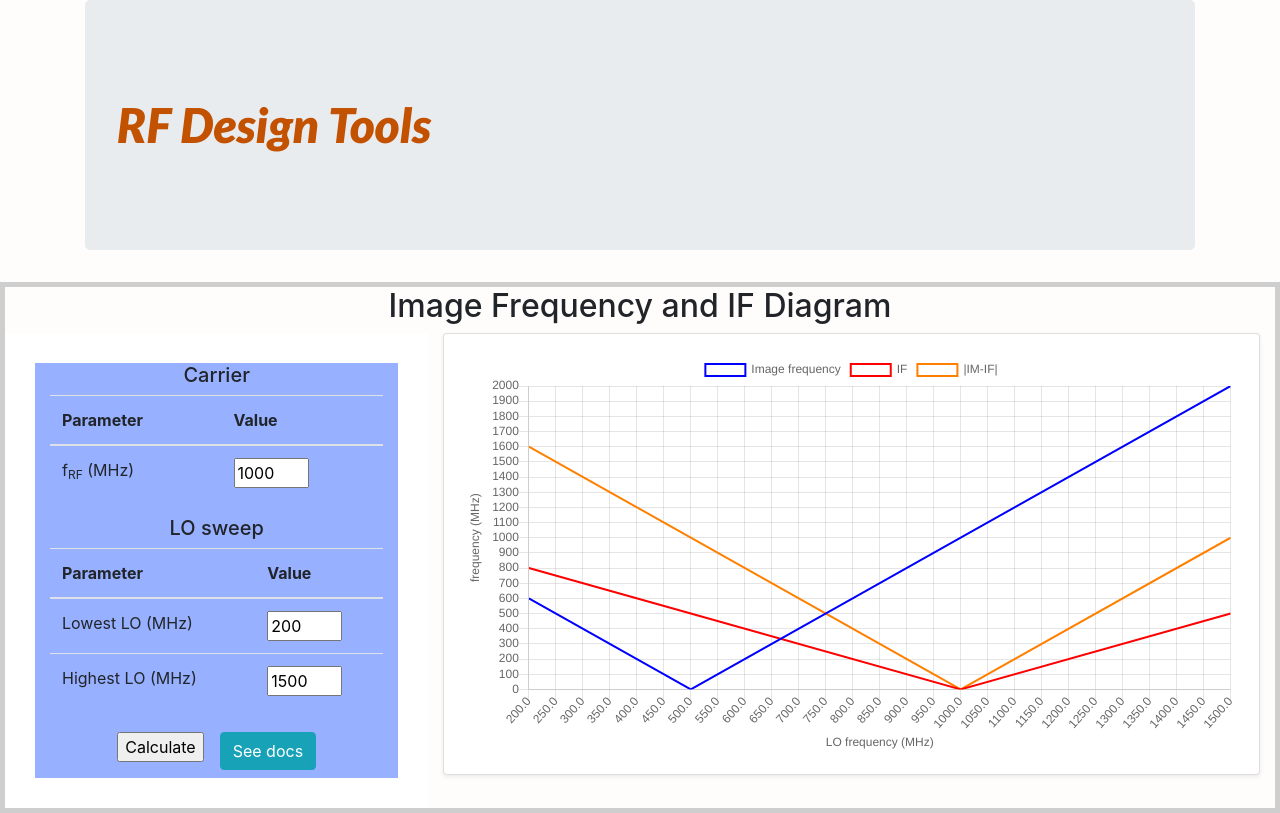
After one commit to andresmmera/rf-design-tools, a Django app: page /tool/image_frequency/image_planning in a window 1280 px wide. The commit adds this page. Run offline with Django 3.2, Linux system fonts and the light colour scheme.

Commit message:
Add Image Frequency Planning Tool

```diff
--- a/rf_design_tools/catalog/forms.py
+++ b/rf_design_tools/catalog/forms.py
@@ -188,3 +188,27 @@ class IPn_NF_diagramForm(forms.Form):
         self.fields['NF'].widget.attrs['min'] = 0.1
         self.fields['BW'].widget.attrs['min'] = 0.1 # 100 kHz
         self.fields['T'].widget.attrs['min'] = 0.1
+
+
+# FORM - Image Frequency Planning
+
+class ImageFrequency_diagramForm(forms.Form):
+    # Carrier frequency
+    f_RF = forms.FloatField(initial=1000,  label='F_RF')
+
+    # LO sweep
+    f_LO1 = forms.FloatField(initial=200,  label='F_LO1')
+    f_LO2 = forms.FloatField(initial=1500,  label='F_LO2')
+
+    def __init__(self, *args, **kwargs):
+        super(ImageFrequency_diagramForm, self).__init__(*args, **kwargs)
+        # Set the width of the boxes
+        box_width = 5
+        self.fields['f_RF'].widget.attrs['style'] = "width:75px"
+        self.fields['f_LO1'].widget.attrs['style'] = "width:75px"
+        self.fields['f_LO2'].widget.attrs['style'] = "width:75px"
+
+        # Set the minimum values
+        self.fields['f_RF'].widget.attrs['min'] = 1
+        self.fields['f_LO1'].widget.attrs['min'] = 1
+        self.fields['f_LO2'].widget.attrs['min'] = 1
--- /dev/null
+++ b/rf_design_tools/catalog/static/js/IM_IF_Diagram.js
@@ -0,0 +1,147 @@
+function StringToArray(str) {
+  var arr = str.split(';');
+  return arr;
+}
+
+// LO frequency
+var f_LO = StringToArray(document.getElementById("IM_IF_Diagram").getAttribute("data-f_LO"));
+
+// Image frequency data vs LO frequency
+var f_IM = StringToArray(document.getElementById("IM_IF_Diagram").getAttribute("data-f_IM"));
+
+// IF data vs LO frequency
+var f_IF = StringToArray(document.getElementById("IM_IF_Diagram").getAttribute("data-f_IF"));
+
+// Difference between the IF and the image frequency vs LO frequency
+var delta_IM_IF = StringToArray(document.getElementById("IM_IF_Diagram").getAttribute("data-delta_IM_IF"));
+
+// RF frequency - It's needed to the position of the low-side/high.side injection text
+var f_RF = document.getElementById("IM_IF_Diagram").getAttribute("data-f_RF");
+
+// Chart limits
+var xmin = f_LO[0]
+var xmax = f_LO[f_LO.length - 1]
+var ymin = 0
+var ymax = Math.round(f_IM[f_IM.length - 1])
+
+
+// Put data in pairs (f_LO, fx) for the chart representation
+f_IM_data = []; // IM frequency
+f_IF_data = []; // IF frequency
+delta_IM_IF_data = []; // Difference |f_IF - f_IM|
+
+
+for (var t = 0; t < f_LO.length; t++) {
+  f_IM_data.push({
+      x: f_LO[t],
+      y: f_IM[t]
+    })
+
+  f_IF_data.push({
+      x: f_LO[t],
+      y: f_IF[t]
+    })
+
+    delta_IM_IF_data.push({
+      x: f_LO[t],
+      y: delta_IM_IF[t]
+    })
+  }
+
+
+  /* SEE https://www.chartjs.org/docs/latest/charts/line.html */
+var chLine = document.getElementById("chLine");
+var chartData = {
+  labels: f_LO,
+  datasets: [
+              // Image frequency
+              {
+              label: "Image frequency",
+              data: f_IM_data,
+              backgroundColor: 'transparent',
+              borderColor: '#0000FF',
+              borderWidth: 2,
+              pointBackgroundColor: '#0000FF',
+              lineTension: 0
+              },
+
+              // IF frequency
+               {
+                label: "IF",
+                data: f_IF_data,
+                backgroundColor: 'transparent',
+                borderColor: '#FF0000', // Red
+                borderWidth: 2,
+                pointBackgroundColor: '#FF0000',
+                lineTension: 0
+               },
+
+              // Delta IM-IF
+               {
+                label: "|IM-IF|",
+                data: delta_IM_IF_data,
+                backgroundColor: 'transparent',
+                borderColor: '#FF8000', // Orange
+                borderWidth: 2,
+                pointBackgroundColor: '#FF8000',
+                lineTension: 0
+               },
+]
+};
+
+
+if (chLine) {
+  options =
+  {
+    type: 'line',
+    data: chartData,
+    options: {responsive: true,
+      maintainAspectRatio:false,
+                elements: {
+                          point:{
+                                  radius: 0
+                                }
+                          },
+                scales: {
+                          xAxes:  [{
+                                  type: "linear",
+                                  ticks:{
+                                          min : xmin,
+                                          max : xmax,
+                                          stepSize : 50,
+                                          callback: function(value, index, values) {
+                                            return parseFloat(value).toFixed(1);
+                                          },
+                                        },
+                                  scaleLabel: {
+                                          display: true,
+                                          labelString: 'LO frequency (MHz)'
+                                        }
+                                  }],
+
+                          yAxes:  [{
+                                  ticks:{
+                                          min : ymin,
+                                          max : ymax,
+                                          stepSize : 50,
+                                        },
+                                        scaleLabel: {
+                                          display: true,
+                                          labelString: 'frequency (MHz)'
+                                        }
+                                  }]
+                        },
+                  legend: {
+                            display: true,
+                            labels: {
+                              filter: function(item, chart)
+                              {
+                                  // Logic to remove a particular legend item goes here
+                                  return !item.text.includes('IIPn') & !item.text.includes('CPo');
+                              }
+                            }
+                          }
+              }
+    }
+  new Chart(chLine, options);
+}
--- /dev/null
+++ b/rf_design_tools/catalog/templates/ImageFrequency/tool/ImageFrequencyPlanning.html
@@ -0,0 +1,201 @@
+{% extends "base_generic.html" %}
+{% load static %}
+
+{% block content %}
+
+<style>
+  /* Popup container - can be anything you want */
+  .popup {
+    position: relative;
+    display: inline-block;
+    cursor: pointer;
+    -webkit-user-select: none;
+    -moz-user-select: none;
+    -ms-user-select: none;
+    user-select: none;
+  }
+
+  /* The actual popup */
+  .popup .popuptext {
+    visibility: hidden;
+    width: 160px;
+    background-color: #555;
+    color: #fff;
+    text-align: center;
+    border-radius: 6px;
+    padding: 8px 0;
+    position: absolute;
+    z-index: 1;
+    bottom: 125%;
+    left: 50%;
+    margin-left: -80px;
+  }
+
+  /* Popup arrow */
+  .popup .popuptext::after {
+    content: "";
+    position: absolute;
+    top: 100%;
+    left: 50%;
+    margin-left: -5px;
+    border-width: 5px;
+    border-style: solid;
+    border-color: #555 transparent transparent transparent;
+  }
+
+  /* Toggle this class - hide and show the popup */
+  .popup .show {
+    visibility: visible;
+    -webkit-animation: fadeIn 1s;
+    animation: fadeIn 1s;
+  }
+
+  /* Add animation (fade in the popup) */
+  @-webkit-keyframes fadeIn {
+    from {opacity: 0;}
+    to {opacity: 1;}
+  }
+
+  @keyframes fadeIn {
+    from {opacity: 0;}
+    to {opacity:1 ;}
+  }
+  </style>
+
+
+
+  <!-- ADD CHARTJS -->
+  <script src="https://cdn.jsdelivr.net/npm/chart.js@2.9.3/dist/Chart.min.js"></script>
+
+  <div class="container-fluid" style="border:5px solid #cecece;">
+    <div class="row">
+        <div class="mx-auto">
+          <h2 class="tool-name">Image Frequency and IF Diagram</h2>
+        </div>
+    </div>
+    <div class="row">
+      <div class="col-xs-9 col-md-4" style="background-color:rgb(151, 176, 255); border: 30px solid white">
+        <!-- Instantiate the form -->
+        <form method="POST">
+          {% csrf_token %}
+          <table class="table table-hover">
+            <h5 align="center"> Carrier</h5>
+            <thead>
+              <tr>
+                <th>Parameter</th>
+                <th>Value</th>
+              </tr>
+            </thead>
+            <tbody>
+              <tr> <!-- RF frequency -->
+                <td>
+                  <div class="popup" onclick="help_gain()">
+                    f<sub>RF</sub> (MHz)
+                    <span class="popuptext" id="Pop-up-Carrier">Carrier frequency</span>
+                  </div>
+                </td>
+                <td>{{form_im.f_RF}}</td>
+
+              </tr>
+            </tbody>
+          </table>
+
+          <table class="table table-hover">
+            <h5 align="center"> LO sweep</h5>
+            <thead>
+              <tr>
+                <th>Parameter</th>
+                <th>Value</th>
+              </tr>
+            </thead>
+            <tbody>
+              <tr> <!-- Lowest LO -->
+                <td>
+                  <div class="popup" onclick="help_Pout()">
+                    Lowest LO (MHz)
+                    <span class="popuptext" id="Pop-up-LO1">Lowest LO possible</span>
+                  </div>
+                </td>
+                <td>{{form_im.f_LO1}}</td>
+              </tr>
+              <tr> <!-- Highest LO -->
+                <td>
+                  <div class="popup" onclick="help_delta()">
+                    Highest LO (MHz)
+                    <span class="popuptext" id="Pop-up-LO2">Highest LO possible</span>
+                  </div>
+                </td>
+                <td>{{form_im.f_LO2}}</td>
+              </tr>
+            </tbody>
+          </table>
+
+          <!-- BUTTONS -->
+          <div class="d-flex flex-row justify-content-center">
+            <div class="p-2">
+              <input type = "submit" value = "Calculate">
+            </div>
+
+            <div class="p-2">
+              <a href="{% url 'ipn_nf_docs' %}" class="btn btn-info" role="button">See docs</a>
+            </div>
+          </div>
+        </form>
+
+      </div>
+
+      <div class="col-xs-12 col-md-8" style="border: 10px">
+          <div class="row">
+              <div class="col-xs-12 col-md-12" >
+                  <div class="card shadow-sm">
+                      <div class="card-body" >
+                          <canvas id="chLine" width="300" height="400" >
+                            <script type="text/javascript"
+                                    id="IM_IF_Diagram"
+                                    // LO FREQUENCY
+                                    data-f_LO = {{f_LO|default:-23}}
+
+                                    // IMAGE FREQUENCY
+                                    data-f_IM = {{f_IM|default:34}}
+
+                                    // IF FREQUENCY
+                                    data-f_IF = {{f_IF|default:34}}
+
+                                    // RF FREQUENCY
+                                    data-f_RF = {{f_RF|default:34}}
+
+                                    // DELTA IM-IF
+                                    data-delta_IM_IF = {{delta_IM_IF|default:34}}
+
+                                    src="{% static 'js/IM_IF_Diagram.js' %}">
+                            </script>
+                          </canvas>
+                      </div>
+                  </div>
+              </div>
+          </div>
+    </div>
+  </div>
+
+
+<script>
+  // Pop-up helpers
+  function help_gain() {
+    // Carrier
+    var popup = document.getElementById("Pop-up-Carrier");
+    popup.classList.toggle("show");
+  }
+
+  function help_Pout(){
+    // Lowest LO
+    var popup = document.getElementById("Pop-up-LO1");
+    popup.classList.toggle("show");
+  }
+
+  function help_delta(){
+    // Highest LO
+    var popup = document.getElementById("Pop-up-LO2");
+    popup.classList.toggle("show");
+  }
+  </script>
+{% endblock %}
--- a/rf_design_tools/catalog/urls.py
+++ b/rf_design_tools/catalog/urls.py
@@ -21,6 +21,9 @@ from catalog.views import BWOctavesDocs
 
 from catalog.views import IPn_DiagramView
 from catalog.views import IPn_DiagramDocs
+
+from catalog.views import ImageFrequencyCatalogView
+from catalog.views import ImageFrequencyView
 
 urlpatterns = [
     path('', tools_catalog, name='tools-catalog'),
@@ -51,4 +54,8 @@ urlpatterns = [
     # SERIES CAPACITOR EQUIVALENT
     path('tool/series_capacitor', CseriesView, name='cseries_tool'),
     path('tool/series_capacitor/docs', CseriesDocs, name='cseries_docs'),
+
+    # IMAGE FREQUENCY TOOLS
+    path('tool/image_frequency', ImageFrequencyCatalogView, name='image_frequency_catalog'),
+    path('tool/image_frequency/image_planning', ImageFrequencyView, name='image_frequency_planning'),
 ]
--- a/rf_design_tools/catalog/views/__init__.py
+++ b/rf_design_tools/catalog/views/__init__.py
@@ -5,3 +5,4 @@ from .viewParallelResistor import *
 from .viewSeriesCapacitor import *
 from .viewBandwidthOctaves import *
 from .viewIPn_diagram import *
+from .viewImageFrequency import *
--- /dev/null
+++ b/rf_design_tools/catalog/views/utilities.py
@@ -0,0 +1,5 @@
+def ArrayToString(arr):
+    string=''
+    for x in arr:
+        string += str(x) + ";"
+    return string[:-1]
--- a/rf_design_tools/catalog/views/viewIPn_diagram.py
+++ b/rf_design_tools/catalog/views/viewIPn_diagram.py
@@ -10,9 +10,6 @@ import numpy as np
 import json as simplejson
 
 def IPn_DiagramDocs(request):
-    """View function for home page of site."""
-
-    # Render the HTML template index.html with the data in the context variable
     return render(request, 'InterceptPoints/docs/InterceptPoints_doc.html')
 
 
@@ -100,7 +97,7 @@ def IPn_DiagramView(request):
 
             # Define x-axis (Input Power)
             Pin = np.linspace(xmin, xmax, num=20, retstep=True)
-            Pin = np.round(Pin[0]) # Round to 1 decimal
+            Pin = np.round(Pin[0]) # Round to integer
 
             # Fundamental
             Pout = Pin + G*np.ones(len(Pin))
--- /dev/null
+++ b/rf_design_tools/catalog/views/viewImageFrequency.py
@@ -0,0 +1,78 @@
+from django.http import HttpResponseRedirect
+from django.shortcuts import render
+from django.http import HttpResponse
+from django.template import loader
+
+from catalog.models import Tool
+from catalog.forms import ImageFrequency_diagramForm
+import math
+import numpy as np
+import json as simplejson
+from .utilities import ArrayToString
+
+def ImageFrequencyDocs(request):
+    return render(request, 'BandwidthOctaves/docs/BandwidthOctaves_doc.html')
+
+def ImageFrequencyCatalogView(request):
+    return render(request, 'ImageFrequency/tool/ImageFrequency_catalog.html')
+
+# ################################################################################################
+# #
+# #      IMAGE FREQUENCY PLANNING
+# #
+# #
+
+def ImageFrequencyView(request):
+    context = {}
+    if request.method == "POST":
+        #Catch the forms
+        form_im = ImageFrequency_diagramForm(request.POST)
+
+        if form_im.is_valid():
+
+            # Get data from the form
+            f_RF = form_im.cleaned_data['f_RF']
+            context['f_RF'] = f_RF
+            f_LO1 = form_im.cleaned_data['f_LO1']
+            f_LO2 = form_im.cleaned_data['f_LO2']
+
+            # Calculations
+
+            # Define x-axis (LO frequency)
+            #f_LO = np.linspace(f_LO1, f_LO2, num=20, retstep=True)
+            f_LO = np.array([f_LO1, round(f_RF/2), f_RF, f_LO2])
+            f_LO = np.round(f_LO) # Round to integer
+            context['f_LO'] = ArrayToString(f_LO)
+
+            # Image frequency
+            f_IM = np.abs(2*f_LO - f_RF*np.ones(len(f_LO)))
+            context['f_IM'] = ArrayToString(f_IM)
+
+            # IF
+            f_IF = np.abs(f_RF*np.ones(len(f_LO))-f_LO)
+            context['f_IF'] = ArrayToString(f_IF)
+
+            # Difference between the IF frequency and the image frequency
+            delta_IM_IF = np.abs(2*f_IF)
+            context['delta_IM_IF'] = ArrayToString(delta_IM_IF)
+
+            context['form_im'] = form_im
+            return render(request, 'ImageFrequency/tool/ImageFrequencyPlanning.html', context)
+    else:
+        # Generate default data
+        f_LO = [200.0, 500.0, 1000.0, 1500.0]
+        f_IM = [600.0, 0.0, 1000.0, 2000.0]
+        f_IF = [800.0, 500.0, 0.0, 500.0]
+        delta_IM_IF = [1600.0, 1000.0, 0.0, 1000.0]
+
+        context['f_LO'] = ArrayToString(f_LO)
+        context['f_IM'] = ArrayToString(f_IM)
+        context['f_IF'] = ArrayToString(f_IF)
+        context['delta_IM_IF'] = ArrayToString(delta_IM_IF)
+
+        form_im = ImageFrequency_diagramForm()
+
+    context['form_im']= form_im
+
+
+    return render(request, 'ImageFrequency/tool/ImageFrequencyPlanning.html', context)
```
Also changed, not shown: rf_design_tools/catalog/templates/ImageFrequency/tool/ImageFrequency_catalog.html (added, +50 -0 lines), rf_design_tools/catalog/templates/tools_catalog.html (+4 -4 lines).
